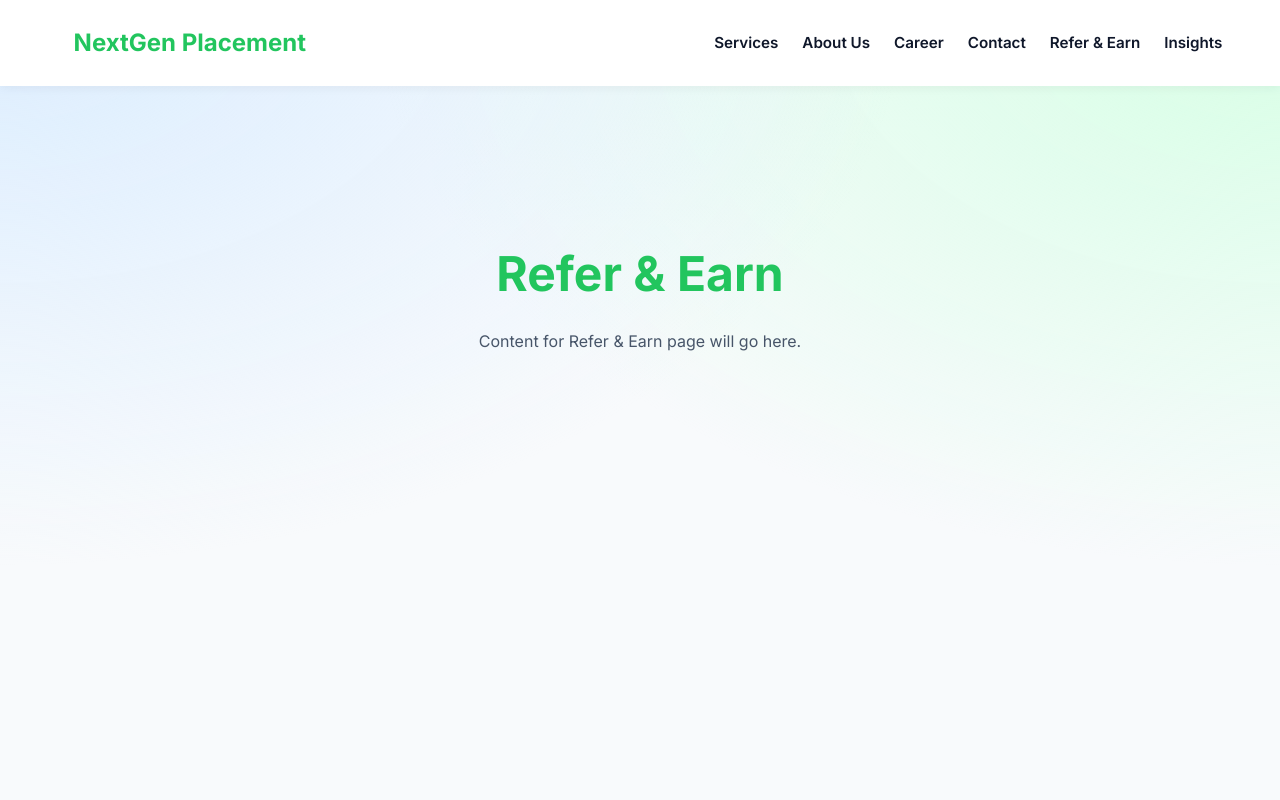
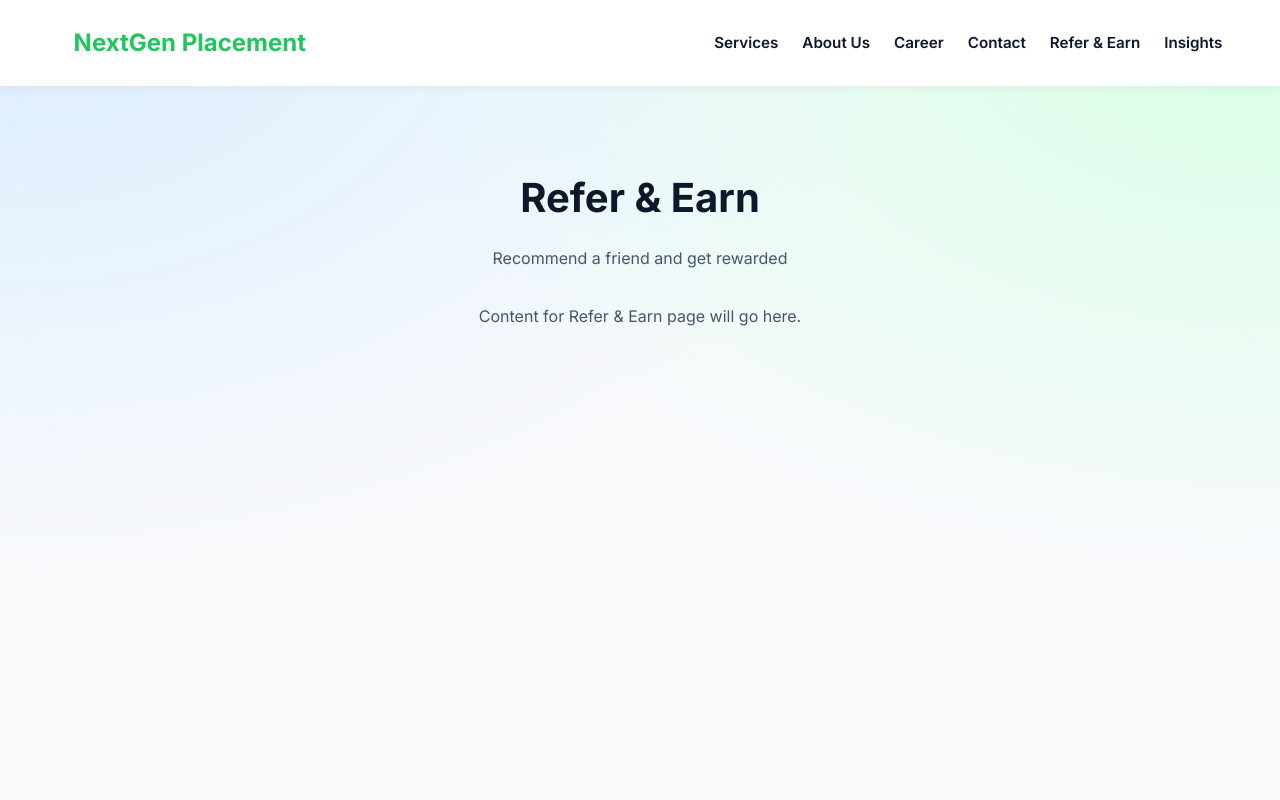
Before and after one commit to sumitbhalgamiya/PlacementSite, a React (Vite) app: page /refer in a window 1280 px wide. Shown: the top 800 px of the page. Built offline with nearby package versions, Linux system fonts and the light colour scheme.

Commit message:
Minor changes related to Fonts

```diff
--- a/src/App.jsx
+++ b/src/App.jsx
@@ -18,9 +18,9 @@ function App() {
           <Route path="services" element={<Services />} />
           <Route path="about" element={<AboutUs />} />
           <Route path="career" element={<Career />} />
-          <Route path="contact" element={<SimplePage title="Contact" />} />
-          <Route path="refer" element={<SimplePage title="Refer & Earn" />} />
-          <Route path="insights" element={<SimplePage title="Insights" />} />
+          <Route path="contact" element={<SimplePage title="Contact" subtitle="Get in touch with our team" />} />
+          <Route path="refer" element={<SimplePage title="Refer & Earn" subtitle="Recommend a friend and get rewarded" />} />
+          <Route path="insights" element={<SimplePage title="Insights" subtitle="Latest trends and tips from our experts" />} />
         </Route>
       </Routes>
     </BrowserRouter>
--- a/src/pages/Services.jsx
+++ b/src/pages/Services.jsx
@@ -2,13 +2,15 @@ import React from 'react';
 
 function Services() {
   return (
-    <div style={{ paddingTop: '100px' }}>
+    <div style={{ paddingTop: '80px' }}>
+      <div className="container">
+        <div style={{ textAlign: 'center', marginBottom: '2rem' }}>
+          <h2 style={{ fontSize: '2.5rem', color: 'var(--text-dark)' }}>Our Services</h2>
+          <p style={{ color: 'var(--text-light)', marginTop: '1rem' }}>Comprehensive solutions tailored to your needs</p>
+        </div>
+      </div>
       <section className="services" id="services" style={{ marginTop: '2rem' }}>
         <div className="container">
-          <div style={{ textAlign: 'center', marginBottom: '3rem' }}>
-            <h2>Our Services</h2>
-            <p style={{ color: 'var(--text-light)', marginTop: '1rem' }}>Comprehensive solutions tailored to your needs</p>
-          </div>
           <div className="services-grid" style={{ boxShadow: 'none', border: '1px solid #e2e8f0' }}>
             <div className="service-item">
               <div className="service-icon">🛡️</div>
--- a/src/pages/SimplePage.jsx
+++ b/src/pages/SimplePage.jsx
@@ -1,10 +1,17 @@
 import React from 'react';
 
-function SimplePage({ title }) {
+function SimplePage({ title, subtitle }) {
   return (
-    <div style={{ paddingTop: '150px', paddingBottom: '100px', textAlign: 'center' }}>
-      <div className="container">
-        <h1 style={{ fontSize: '3rem', marginBottom: '1rem', color: 'var(--primary-color)' }}>{title}</h1>
+    <div style={{ paddingBottom: '100px' }}>
+      <div style={{ paddingTop: '80px' }}>
+        <div className="container">
+          <div style={{ textAlign: 'center', marginBottom: '2rem' }}>
+            <h2 style={{ fontSize: '2.5rem', color: 'var(--text-dark)' }}>{title}</h2>
+            {subtitle && <p style={{ color: 'var(--text-light)', marginTop: '1rem' }}>{subtitle}</p>}
+          </div>
+        </div>
+      </div>
+      <div className="container" style={{ textAlign: 'center' }}>
         <p style={{ color: 'var(--text-light)' }}>Content for {title} page will go here.</p>
       </div>
     </div>
```
